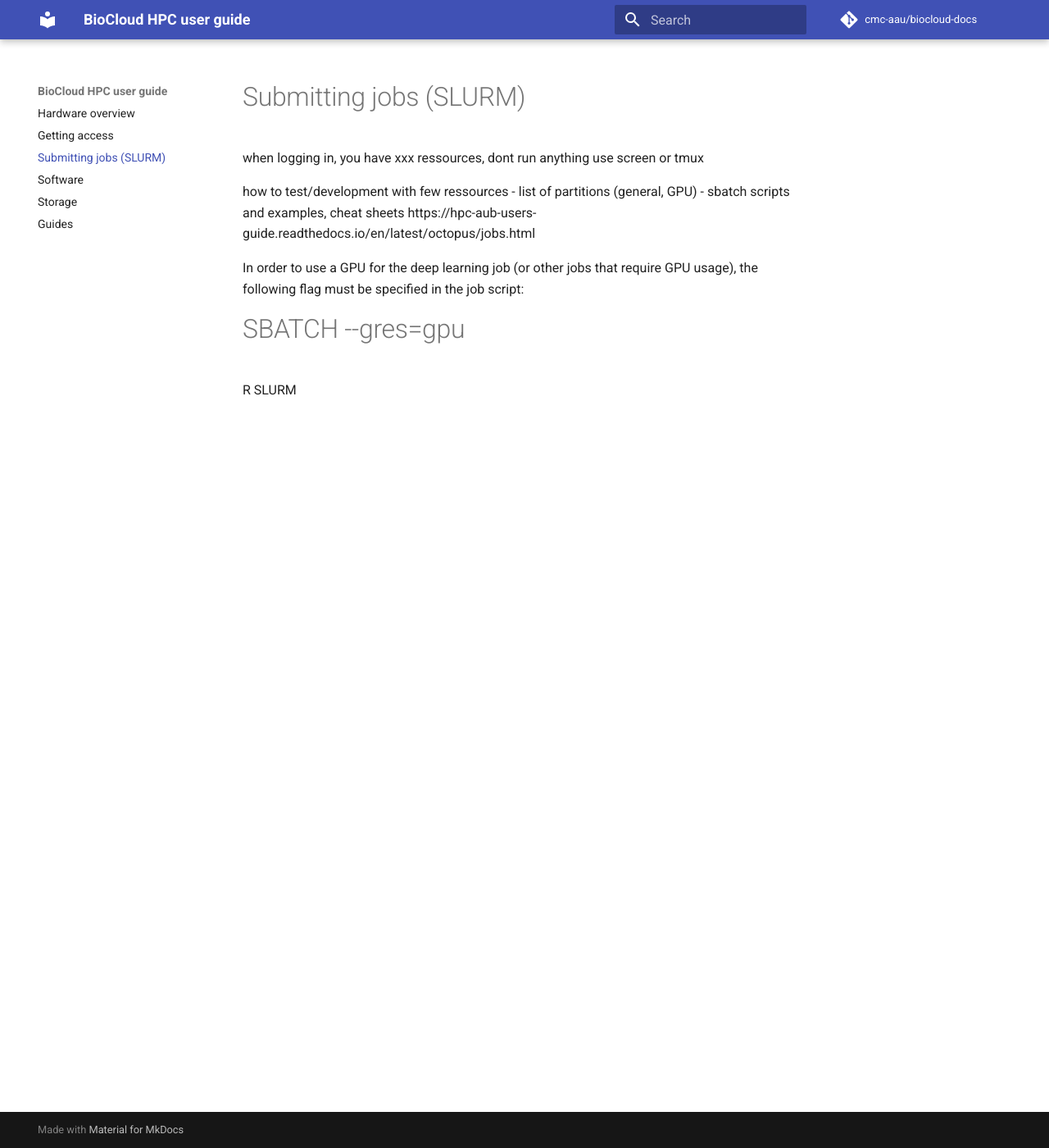
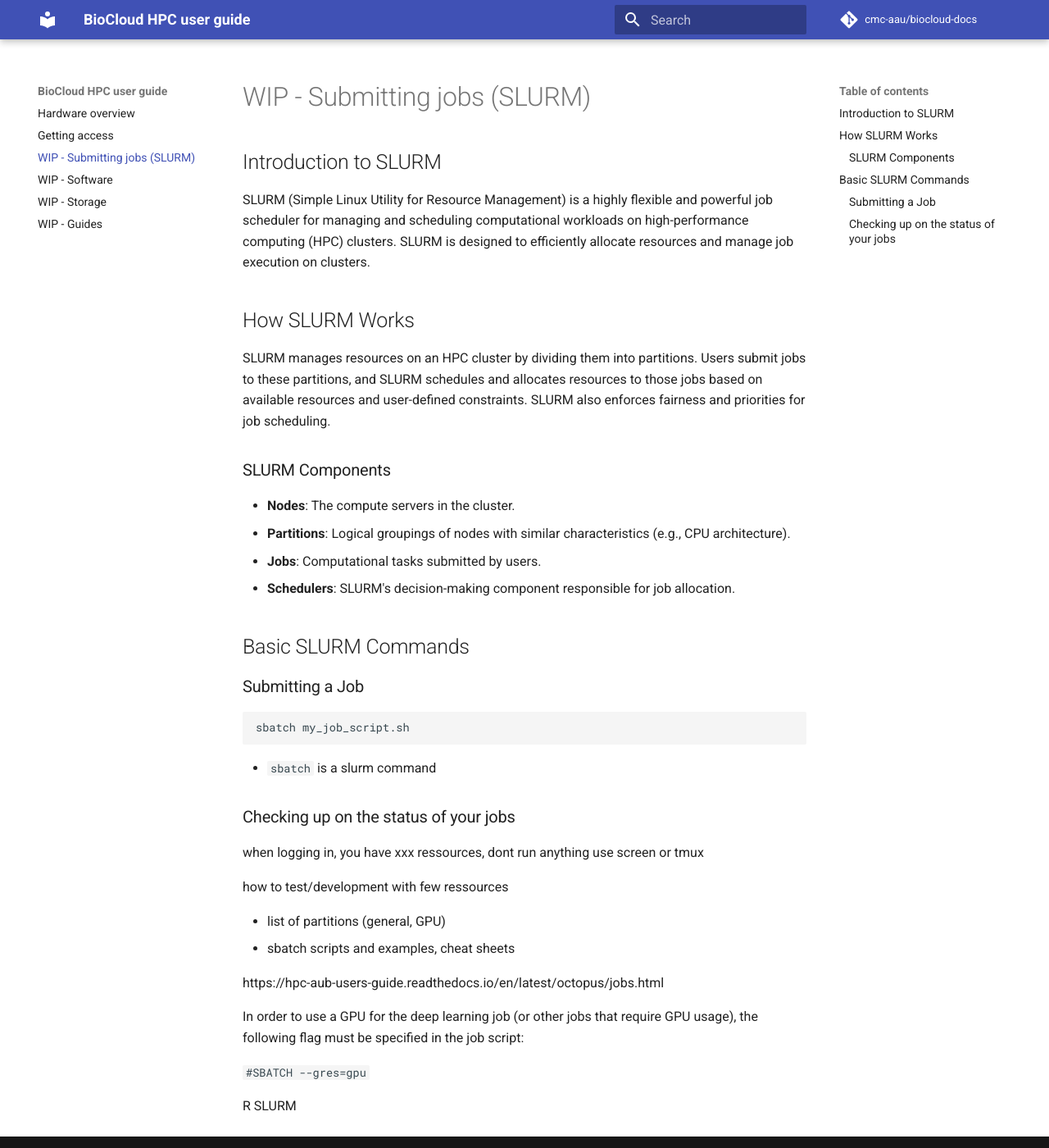
Before and after one commit to cmc-aau/hpc-docs, an MkDocs documentation site: the page built from docs/slurm.md, in a window 1280 px wide and 1400 px high. Shown: the whole window at 82% size. Built offline with MkDocs 1.6.1 and Material for MkDocs 9.7.7, drawn with Linux system fonts in a browser that asks for light colours; comment, search, counter and statistics services are not loaded.

Commit message:
add WIP notes

````diff
--- a/docs/guides.md
+++ b/docs/guides.md
@@ -1,3 +1,4 @@
+# WIP - Guides
 guides
  - how-to's
  - git
--- a/docs/slurm.md
+++ b/docs/slurm.md
@@ -1,13 +1,44 @@
-# Submitting jobs (SLURM)
+# WIP - Submitting jobs (SLURM)
+
+## Introduction to SLURM
+
+SLURM (Simple Linux Utility for Resource Management) is a highly flexible and powerful job scheduler for managing and scheduling computational workloads on high-performance computing (HPC) clusters. SLURM is designed to efficiently allocate resources and manage job execution on clusters.
+
+## How SLURM Works
+
+SLURM manages resources on an HPC cluster by dividing them into partitions. Users submit jobs to these partitions, and SLURM schedules and allocates resources to those jobs based on available resources and user-defined constraints. SLURM also enforces fairness and priorities for job scheduling.
+
+### SLURM Components
+- **Nodes**: The compute servers in the cluster.
+- **Partitions**: Logical groupings of nodes with similar characteristics (e.g., CPU architecture).
+- **Jobs**: Computational tasks submitted by users.
+- **Schedulers**: SLURM's decision-making component responsible for job allocation.
+
+## Basic SLURM Commands
+
+### Submitting a Job
+
+```bash
+sbatch my_job_script.sh
+```
+
+  - `sbatch` is a slurm command
+
+### Checking up on the status of your jobs
+
+
 when logging in, you have xxx ressources, dont run anything
 use screen or tmux
 
 how to test/development with few ressources
-- list of partitions (general, GPU)
-- sbatch scripts and examples, cheat sheets
+
+ - list of partitions (general, GPU)
+ - sbatch scripts and examples, cheat sheets
+
 https://hpc-aub-users-guide.readthedocs.io/en/latest/octopus/jobs.html
 
 In order to use a GPU for the deep learning job (or other jobs that require GPU usage), the following flag must be specified in the job script:
-#SBATCH --gres=gpu
+
+`#SBATCH --gres=gpu`
 
 R SLURM
--- a/docs/software.md
+++ b/docs/software.md
@@ -1,4 +1,4 @@
-
+# WIP - Software
 software
   - modules
   - conda envs
--- a/docs/storage.md
+++ b/docs/storage.md
@@ -1,3 +1,4 @@
+# WIP - Storage
 https://docs.ceph.com/en/reef/cephfs/app-best-practices/
 
 Group folders, dont use chmod 777, use setGID bit and ownership to bio_server_users@bio.aau.dk group
````
